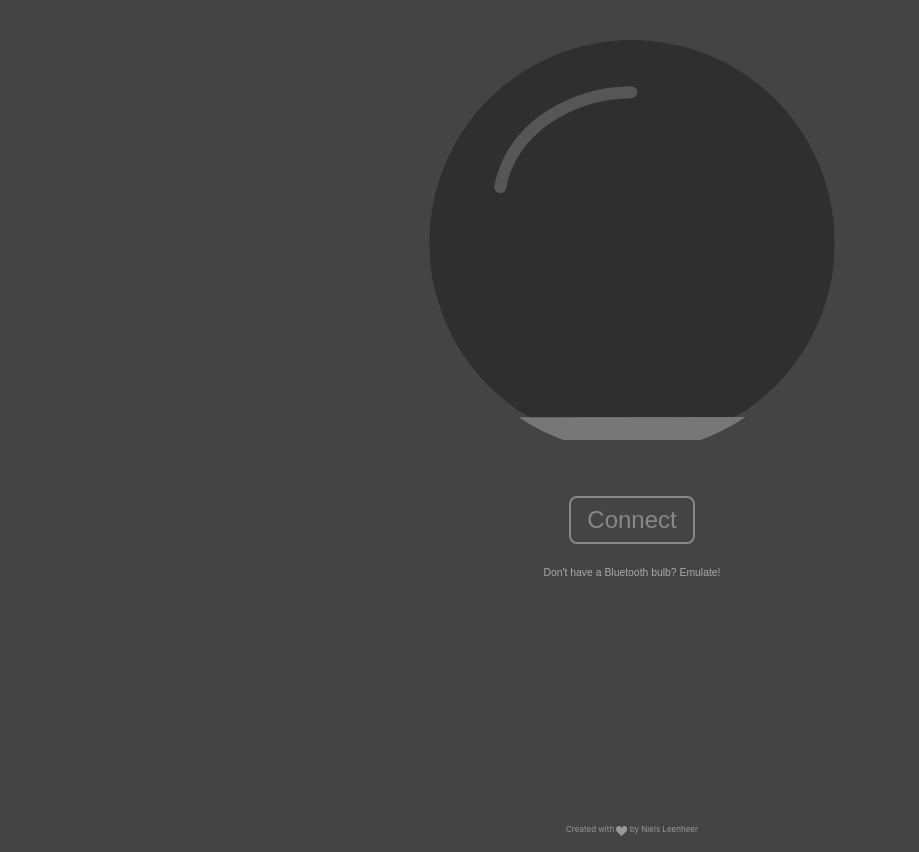
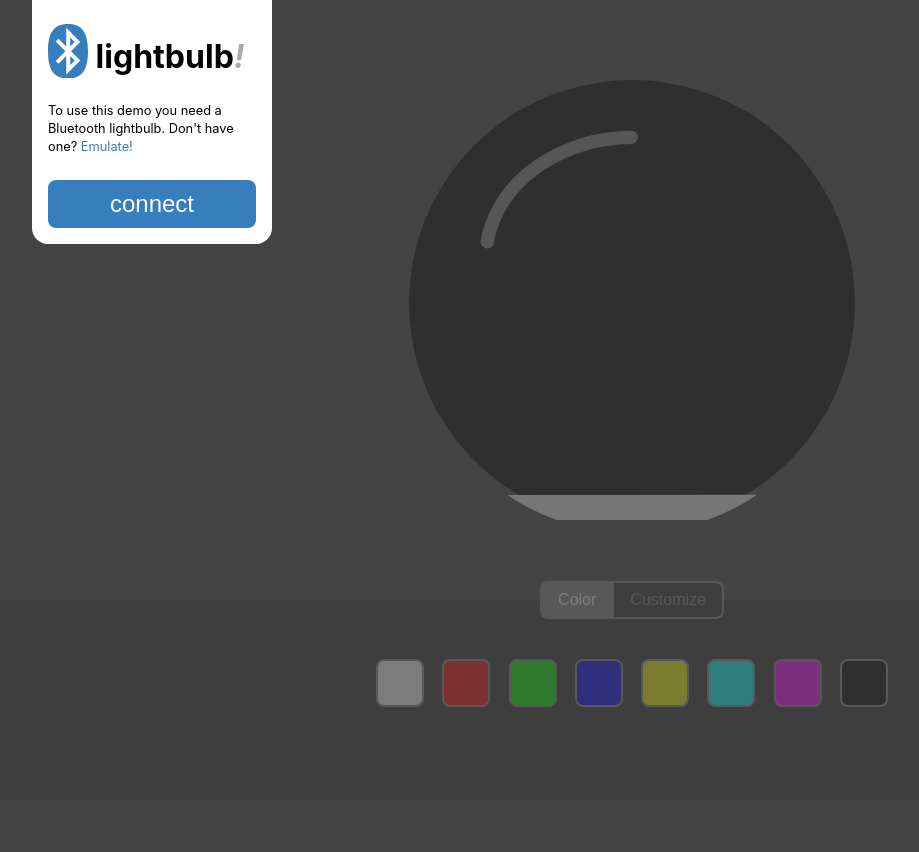
Before and after one commit to BluetoothRocks/Lightbulb, a plain HTML site: page index.html in a window 1280 px wide. Shown: the whole page, without its empty margins (8-927 px from the left). After the commit the page ends 800 px from the top, so only its background shows below. Drawn offline with Linux system fonts and the light colour scheme.

Commit message:
New design

```diff
--- /dev/null
+++ b/common.css
@@ -0,0 +1,125 @@
+:root {
+    font-size: 0.5em;
+}
+
+
+
+/* Connect */
+
+.connect {
+	position: absolute;
+	top: 0;
+	left: 5rem;
+    width: 30rem;
+    z-index: 100;
+
+	box-sizing: border-box;
+	padding: 4rem 2rem 0;
+
+	background: #fff;
+	border-bottom-left-radius: 2rem;
+	border-bottom-right-radius: 2rem;
+
+	color: #000;
+	font-size: 1.6rem;
+	line-height: 140%;
+	text-align: left;
+
+	display: flex;
+	flex-direction: column;
+
+	will-change: transform;
+	transition: transform .3s ease-in-out;
+}
+body.connected .connect {
+	transform: translateY(-50rem);
+	pointer-events: none;
+}
+.connect h1 {
+	color: #000;
+	font-size: 4rem;
+	font-weight: bold;
+	text-transform: lowercase;
+	margin-bottom: 2rem;
+}
+.connect h1 em {
+	color: #aaa;
+}
+.connect h1 svg {
+    position: relative;
+	top: -1rem;
+	width: 5rem;
+	vertical-align: middle;
+	fill: #367ebd;
+}
+.connect button {
+	background: #367ebd;
+	border-color: #367ebd;
+	color: #fff;
+
+	margin: 3rem 0 2rem;
+	padding: 1rem 2rem;
+	font-size: 3rem;
+	text-transform: lowercase;
+}
+.connect a {
+	color: #367ebd;
+	cursor: pointer;
+}
+
+
+
+
+/* Checkbox */
+
+input[type=checkbox] {
+	-webkit-appearance: none;
+	position: relative;
+	height: 5vh;
+	width: 7vh;
+	margin-top: -0.5vh;
+	outline: none;
+
+	margin-right: 1vh;
+	vertical-align: middle;
+	cursor: pointer;
+}
+
+input[type=checkbox]::before {
+	position: absolute;
+    display: block;
+	content: '';
+
+	height: 100%;
+	width: 100%;
+	box-sizing: border-box;
+	border: .3vh solid #888;
+	border-radius: 1vh;
+	pointer-events: none;
+}
+input[type=checkbox]::after {
+	position: absolute;
+    display: block;
+    content: '';
+	border-radius: 0.4vh;
+	top: .58vh;
+	left: .65vh;
+	height: 3.8vh;
+	width: 3.8vh;
+	pointer-events: none;
+
+	transform: translateX(0);
+	background: #888;
+
+	transition: all .3s ease-in-out;
+}
+input[type=checkbox]:checked::after {
+	transform: translateX(1.8vh);
+    background: #367ebd;
+}
+
+
+label {
+	font-size: 2vh;
+	color: #ddd;
+}
--- a/index.css
+++ b/index.css
@@ -1,5 +1,9 @@
 
 /* Basic layout */
+
+:root {
+	--settings-height: 25vh;
+}
 
 * {
 	margin: 0;
@@ -13,31 +17,6 @@ html {
 body {
 	background: #444;
 	text-align: center;
-
-	display: grid;
-	grid-template-columns: auto minmax(100vw,60vh) auto;
-	grid-template-rows: 60vh auto;
-}
-
-
-body > svg {
-	grid-column: 2;
-	grid-row: 1;
-
-	width: 100%;
-	height: 100%;
-	padding: 5vh;
-	box-sizing: border-box;
-}
-
-body > div {
-	grid-column: 2;
-	grid-row: 2;
-	padding: 0 5vw;
-}
-
-body > div > div:first-child {
-	min-height: 40vh;
 }
 
 button {
@@ -52,77 +31,150 @@ button {
 
 
 
+/* Content */
+
+.content {
+	opacity: 0.3;
+	transition: opacity .5s, fill .5s;
+}
+
+body.connected .content {
+	opacity: 1;
+}
 
 
 
-/* Color input */
+
+/* Glasses */
+
+.content .lightbulb {
+	position: absolute;
+	top: 10vh;
+	left: 10vw;
+	width: 80vw;
+	height: calc(100vh - var(--settings-height) - 20vh);
+}
+
+.content svg {
+	position: absolute;
+	left: 0;
+	width: 100%;
+	height: 100%;
+}
 
 
-#color {
-	display: none;
+
+/* Settings */
+
+.settings {
 	position: absolute;
-	top: 0;
-	left: 0;
-	height: 60vh;
+	top: calc(100vh - var(--settings-height));
 	width: 100%;
-	opacity: 0;
+	min-height: var(--settings-height);
+	background: #333;
+
+	transition: opacity .3s ease-in-out;
+	opacity: 0.3;
+	pointer-events: none;
 }
-.connected #color {
-	display: block;
+body.connected .settings {
+	opacity: 1;
+	pointer-events: auto;
+}
+
+
+
+/* Pills */
+
+.pills {
+	margin-top: -2.4vh;
+	margin-bottom: 0;
+	display: flex;
+}
+.pills button {
+	margin: 0;
+	padding: 1vh 2vh;
+	border-radius: 0;
+	border-left: none;
+	font-size: 2vh;
+	background: #333;
+}
+.pills button:first-of-type {
+	border-left: .3vh solid #888;
+	border-top-left-radius: 1vh;
+	border-bottom-left-radius: 1vh;
+	margin-left: auto;
+}
+.pills button:last-of-type {
+	border-top-right-radius: 1vh;
+	border-bottom-right-radius: 1vh;
+	margin-right: auto;
+}
+
+body.color button#color,
+body.customize button#customize {
+	background: #888;
+	color: #fff;
 }
 
 
 
 
 
+/* Views */
 
-/* Animated bulb */
+.views {
+	padding: 6vh 0;
+	min-height: 6vh;
+	display: block;
+}
+.views > div {
+	display: none;
+}
 
-body > svg {
-	opacity: 0.3;
-
-	transition: opacity .5s;
-}
-body.connected > svg {
-	opacity: 1;
+body.color div#colorView,
+body.customize div#customizeView {
+	display: block;
 }
 
 
 
+/* Colors */
 
-
-
-
-
-
-
-/* Buttons */
-
-button#connect {
-	margin: 2vh 0;
-	padding: 1vh 2vh;
-	font-size: 3vh;
-
+.swatches {
+	display: inline-block;
+	white-space: nowrap;
 }
 
-button#emulate {
-	color: #aaa;
-	border: none;
-	background: none;
-	font-size: 1.3vh;
+#colorView button.color {
+	width: 6vh;
+	height: 6vh;
+	margin: -1vh 1vh 4vh;
 }
-
-body.connected div.buttons {
-	display: none;
+#colorView button.red {
+	background: #ff0000;
 }
-
-
-
-
-
-
-
-
+#colorView button.green {
+	background: #00ff00;
+}
+#colorView button.blue {
+	background: #0000ff;
+}
+#colorView button.yellow {
+	background: #ffff00;
+}
+#colorView button.cyan {
+	background: #00ffff;
+}
+#colorView button.magenta {
+	background: #ff00ff;
+}
+#colorView button.white {
+	background: #ffffff;
+}
+#colorView button.black {
+	background: #000000;
+}
 
 
 /* Style editor */
@@ -134,38 +186,10 @@ style[contenteditable] {
 
 	font-size: 2vh;
 	text-align: left;
-	margin: 10vh;
+	margin: 0 10vh 10vh;
 	outline: none;
 }
 
 .connected style[contenteditable] {
 	display: block;
 }
-
-
-
-
-
-/* Github link */
-
-#about {
-	display: block;
-	padding: 2vh 0;
-}
-#about a {
-	font-size: 1vh;
-	text-decoration: none;
-	color: #999;
-}
-#about svg {
-	display: inline-block;
-	height: 1.3em;
-	vertical-align: bottom
-}
-#about svg path {
-	fill: currentColor;
-	fill-rule: evenodd;
-}
-#about:hover svg path {
-	color: #cc174d;
-}
--- a/index.html
+++ b/index.html
@@ -2,41 +2,62 @@
 <html>
 	<head>
 		<meta charset="utf-8">
-		<title>Lightbulb – BluetoothRocks!</title>
+		<title>Bluetooth Rocks! — Lightbulb</title>
 
-		<link rel="manifest" href="manifest.json">
 		<link rel="stylesheet" href="index.css">
+		<link rel="stylesheet" href="common.css">
 
 		<meta name="viewport" content="width=device-width, initial-scale=1">
 
 		<script type="text/javascript" src="lib/bluetooth-bulb.js"></script>
-
-		<script>
-
-			if ('serviceWorker' in navigator) {
-  				navigator.serviceWorker.register('sw.js');
-			}
-
-		</script>
 	</head>
 
-	<body>
-		<input id=color type=color value="#444444">
-
+	<body class='color'>
+		<div class='content'>
+			<div class='lightbulb'>
 				<svg xmlns="http://www.w3.org/2000/svg" viewBox="0 0 303 299">
 					<path id="bulb" d="M579,259.5A151.35,151.35,0,0,1,512.39,385c-24.22,16.41-53.43,14-84.89,14s-60.53,2.46-84.71-13.87A151.51,151.51,0,1,1,579,259.5Z" transform="translate(-276 -108)" />
 					<path d="M329,222.5a4.5,4.5,0,0,1-4.42-5.37c4.58-23.37,18.41-43,40-56.62a119.74,119.74,0,0,1,62.41-18,4.5,4.5,0,0,1,0,9,110.5,110.5,0,0,0-57.6,16.61c-13.56,8.59-30.82,24.37-36,50.75A4.5,4.5,0,0,1,329,222.5Z" transform="translate(-276 -108)" style="fill:rgba(255,255,255,0.5)"/>
 					<path d="M478.7,407a151,151,0,0,0,33.69-17.13L342.79,390a151,151,0,0,0,33.5,17Z" transform="translate(-276 -108)" style="fill:#eee"/>
 				</svg>
-
-		<div>
-			<div>
-				<div class='buttons'>
-			        <button id='connect'>Connect</button>
-			        <br>
-			        <button id='emulate'>Don't have a Bluetooth bulb? Emulate!</button>
+			</div>
 		</div>
 
+		<div class='connect'>
+			<h1>
+				<svg xmlns="http://www.w3.org/2000/svg" viewBox="0 0 100 136"><path d="M55.48,33.58,66.69,44.82,55.49,56.06V33.58Zm0,68.83L66.69,91.17,55.49,79.93v22.48ZM43.51,68,19.28,43.63l7-7.05L45.61,56V9.53l35.1,35.21L57.53,68,80.72,91.25,45.61,126.47V80L26.3,99.42l-7-7L43.51,68ZM50,136c29.6,0,50-14.11,50-68S79.6,0,50,0,0,14.11,0,68s20.4,68,50,68Z"/></svg>
+				Lightbulb<em>!</em>
+			</h1>
+			<p>
+				To use this demo you need a Bluetooth lightbulb. Don't have one? <a id='emulate'>Emulate!</a>
+			</p>
+
+			<button id='connect'>Connect</button>
+		</div>
+
+		<div class='settings'>
+			<div class='pills'>
+				<button id='color'>Color</button>
+				<button id='customize'>Customize</button>
+			</div>
+
+			<div class='views'>
+				<div id='colorView'>
+					<div class='swatches'>
+						<button class='color white' data-value='#ffffff'></button>
+						<button class='color red' data-value='#ff0000'></button>
+						<button class='color green' data-value='#00ff00'></button>
+						<button class='color blue' data-value='#0000ff'></button>
+					</div>
+					<div class='swatches'>
+						<button class='color yellow' data-value='#ffff00'></button>
+						<button class='color cyan' data-value='#00ffff'></button>
+						<button class='color magenta' data-value='#ff00ff'></button>
+						<button class='color black' data-value='#000000'></button>
+					</div>
+				</div>
+
+				<div id='customizeView'>
 					<style>
 
 						@keyframes rainbow {
@@ -58,15 +79,6 @@
 					<style id='style' contenteditable='plaintext-only'>
 					</style>
 				</div>
-
-			<div id="about">
-				<a href="https://github.com/BluetoothRocks/Lightbulb">
-					Created with
-					<svg viewBox="0 0 32 29.6">
-						<path d="M23.6,0c-3.4,0-6.3,2.7-7.6,5.6C14.7,2.7,11.8,0,8.4,0C3.8,0,0,3.8,0,8.4c0,9.4,9.5,11.9,16,21.2 c6.1-9.3,16-12.1,16-21.2C32,3.8,28.2,0,23.6,0z"/>
-					</svg>
-					by Niels Leenheer
-				</a>
 			</div>
 		</div>
 
--- a/index.js
+++ b/index.js
@@ -1,3 +1,16 @@
+/* Pills */
+
+document.getElementById('color').addEventListener('click', (e) => {
+	document.body.classList.remove('color', 'customize');
+	document.body.classList.add('color');
+});
+
+document.getElementById('customize').addEventListener('click', (e) => {
+	document.body.classList.remove('color', 'customize');
+	document.body.classList.add('customize');
+});
+
+
 
 
 /* Inject styles in the editor */
@@ -20,20 +33,23 @@ function injectStyle(c) {
 
 
 
+/* Color swatches */
 
+var controls = document.getElementById('colorView');
 
+controls.addEventListener('mousedown', handleMouseEvent);
+controls.addEventListener('touchstart', handleMouseEvent);
 
-/* Color input field */
+function handleMouseEvent(event) {
+    if (event.target.tagName != 'BUTTON') {
+        return;
+    }
 
-var field = document.getElementById('color');
-field.addEventListener('change', function(e) {
-    var c = e.target.value;
+    var c = event.target.dataset.value;
 	injectStyle(c);
-})
 
-
-
-
+    event.preventDefault();
+}
 
 
 
@@ -80,6 +96,8 @@ document.getElementById('emulate')
 	.addEventListener('click', () => {
 	    emulateState = true;
 		document.body.classList.add('connected');
+
+		injectStyle();
 	});
 
 
```
Also changed, not shown: sw.js (deleted, +0 -54 lines), assets/launcher-icon-1x.png (deleted), assets/launcher-icon-2x.png (deleted), assets/launcher-icon-4x.png (deleted), lib/bluetooth-bulb.js, manifest.json (deleted). Lines whose indentation alone changed are shown as unchanged.
